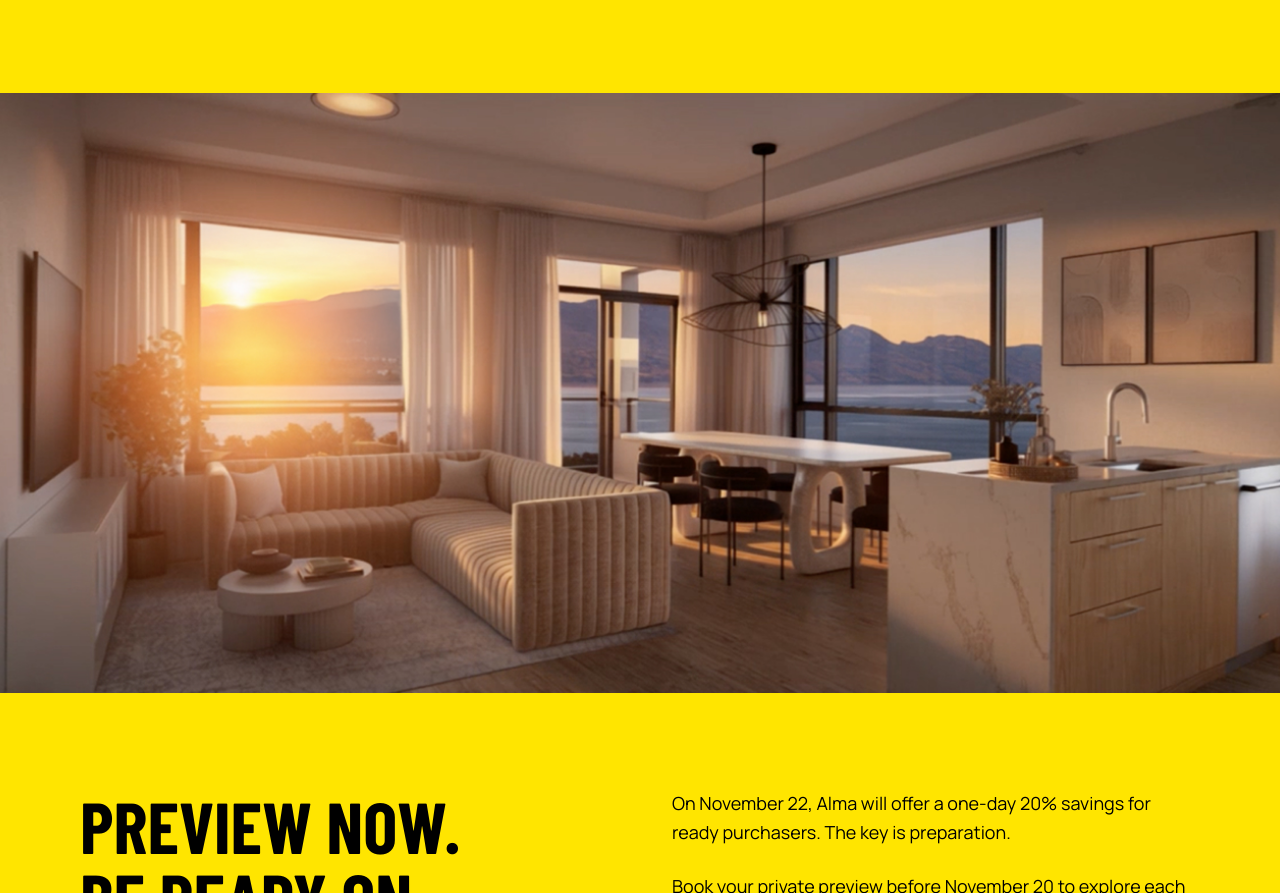
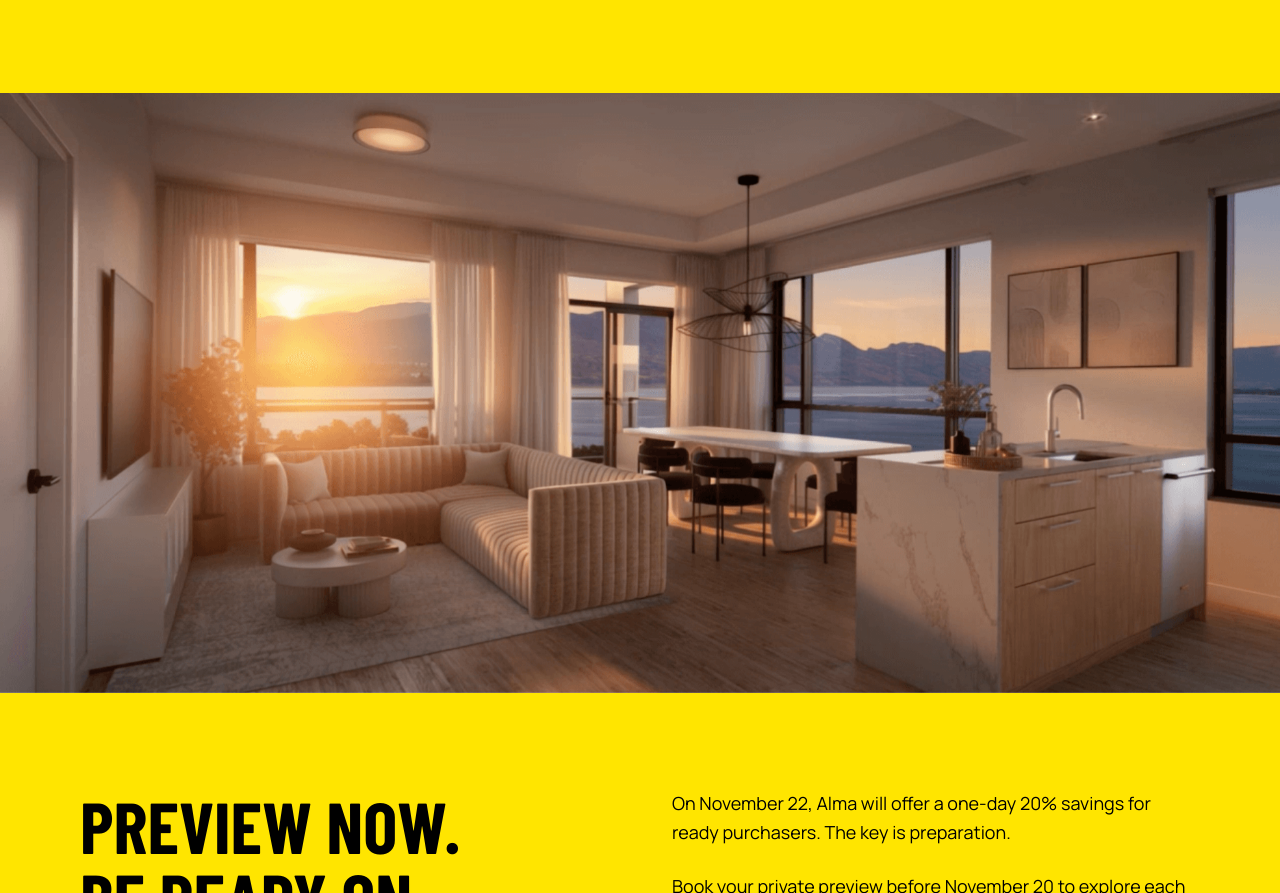
Before and after one commit to ter2yz/upworks-cynthia, a website: page alma-on-abbott/index.html in a window 1280 px wide. Shown: the part 1099-1992 px from the top of the page. Drawn offline with nearby package versions, Linux system fonts and the light colour scheme; a web font is replaced by a local one.

Commit message:
alma | fix: udpate divider image

```diff
--- a/alma-on-abbott/index.html
+++ b/alma-on-abbott/index.html
@@ -91,7 +91,7 @@
     </section>
 
     <!-- Interior Image Section -->
-    <section class="relative h-[400px] md:h-[500px] lg:h-[600px] bg-cover bg-center" style="background-image: url('./assets/section-image_divider.jpg');">
+    <section class="relative h-[400px] md:h-[500px] lg:h-[600px] bg-cover bg-center" style="background-image: url('./assets/section-image_alma_sw_home.png');">
     </section>
 
     <!-- Preview Now Section (Black Background) -->
```
Also changed, not shown: alma-on-abbott/assets/section-image_alma_sw_home.png (added).
